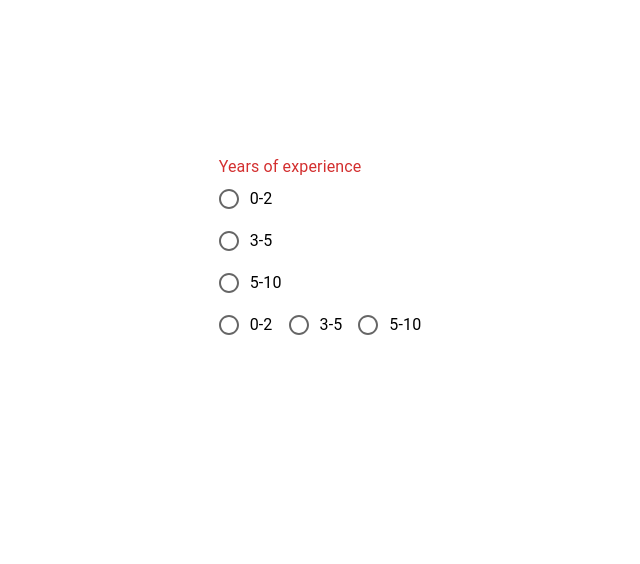
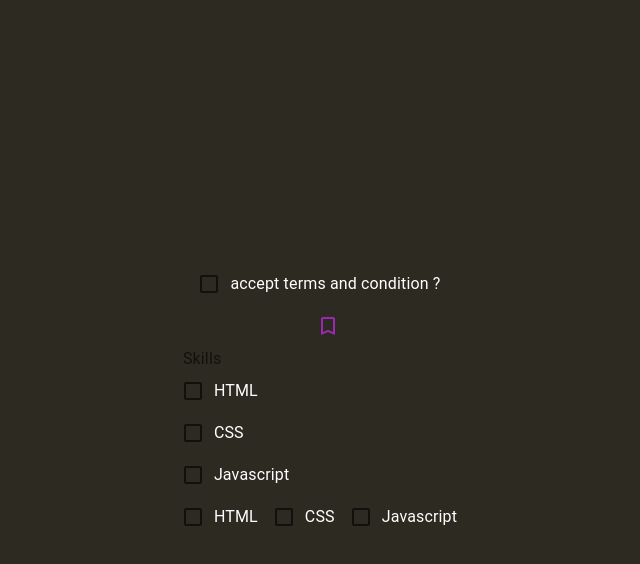
Before and after one commit to Afsach/MUI-NOTES, a React (Create React App) app: page / in a window 1280 px wide. Shown: the top 564 px of the page, without its empty margins (312-952 px from the left). Built offline with nearby package versions, Linux system fonts and the light colour scheme.

Commit message:
adding MuiCheckbox

```diff
--- a/src/App.js
+++ b/src/App.js
@@ -1,8 +1,8 @@
 import './App.css';
-import MuiRadioButton from './Components/MuiRadioButton';
+import MuiCheckbox from './Components/MuiCheckbox';
+// import MuiRadioButton from './Components/MuiRadioButton';
 // import MuiButtonGroups from './Components/MuiButtonGroups';
 // import MuiTextField from './Components/MuiTextField';
-
 // import MuiBox from './Components/MuiBox';
 // import MuiButtons from './Components/MuiButtons';
 
@@ -13,7 +13,8 @@ function App() {
    {/* <MuiButtons/> */}
    {/* <MuiButtonGroups/> */}
    {/* <MuiTextField/> */}
-   <MuiRadioButton/>
+   {/* <MuiRadioButton/> */}
+<MuiCheckbox/>
    </>
   );
 }
--- /dev/null
+++ b/src/Components/MuiCheckbox.jsx
@@ -0,0 +1,110 @@
+import React, { useState } from 'react';
+import { Box, FormControlLabel, Checkbox, FormLabel, FormGroup, FormControl } from '@mui/material';
+import { Bookmark } from '@mui/icons-material';
+import { BookmarkBorder } from '@mui/icons-material';
+
+const MuiCheckbox = () => {
+
+    const [acceptTnc, setAcceptTnc] = useState(false);
+    const [skills, setSkills] = useState([]);
+    const handleSkillChange = (e) => {
+        const index = skills.indexOf(e.target.value);
+        if (index === -1) {
+            setSkills([...skills, e.target.value]);
+        }else{
+            setSkills(skills.filter(skill => skill !== e.target.value));
+        }
+    }
+
+    const handleChange = (e) => {
+        setAcceptTnc(e.target.checked);
+    }
+    return (
+        <Box display='flex'
+            flexDirection='column'
+            justifyContent='center'
+            alignItems='center'
+            minHeight='100vh'
+            width='100%'
+            bgcolor='#2d2a21'
+        >
+            <Box>
+                <FormControlLabel
+                    label="accept terms and condition ?"
+                    sx={{
+                        color: '#ffffff'
+                    }}
+                    control={<Checkbox color="warning" checked={acceptTnc} onChange={handleChange} />}
+                />
+            </Box>
+            <Box>
+                <Checkbox
+                    icon={<BookmarkBorder color='secondary' />}
+                    checkedIcon={<Bookmark color='secondary' />}
+                    checked={acceptTnc}
+                    onChange={handleChange}
+                />
+            </Box>
+            <Box>
+                <FormControl>
+                    <FormLabel>Skills</FormLabel>
+                    <FormGroup>
+                        <FormControlLabel
+                            label="HTML"
+                            value='HTML'
+                            sx={{
+                                color : '#fff'
+                            }}
+                            control={<Checkbox checked={skills.includes('HTML')} onChange={handleSkillChange}  color='secondary' />}
+                        />
+                        <FormControlLabel
+                            label="CSS"
+                            value='CSS'
+                            sx={{
+                                color : '#fff'
+                            }}
+                            control={<Checkbox checked={skills.includes('CSS')} onChange={handleSkillChange} color='secondary'  />}
+                        />
+                        <FormControlLabel
+                            label="Javascript"
+                            value='Javascript'
+                            sx={{
+                                color : '#fff'
+                            }}
+                            control={<Checkbox checked={skills.includes('Javascript')} onChange={handleSkillChange} color='secondary'  />}
+                        />
+                    </FormGroup>
+                    <FormGroup row>
+                        <FormControlLabel
+                            label="HTML"
+                            value='HTML'
+                            sx={{
+                                color : '#fff'
+                            }}
+                            control={<Checkbox checked={skills.includes('HTML')} onChange={handleSkillChange}  color='secondary' />}
+                        />
+                        <FormControlLabel
+                            label="CSS"
+                            value='CSS'
+                            sx={{
+                                color : '#fff'
+                            }}
+                            control={<Checkbox checked={skills.includes('CSS')} onChange={handleSkillChange} color='secondary'  />}
+                        />
+                        <FormControlLabel
+                            label="Javascript"
+                            value='Javascript'
+                            sx={{
+                                color : '#fff'
+                            }}
+                            control={<Checkbox checked={skills.includes('Javascript')} onChange={handleSkillChange} color='secondary'  />}
+                        />
+                    </FormGroup>
+                </FormControl>
+            </Box>
+
+        </Box>
+    )
+}
+
+export default MuiCheckbox
```
